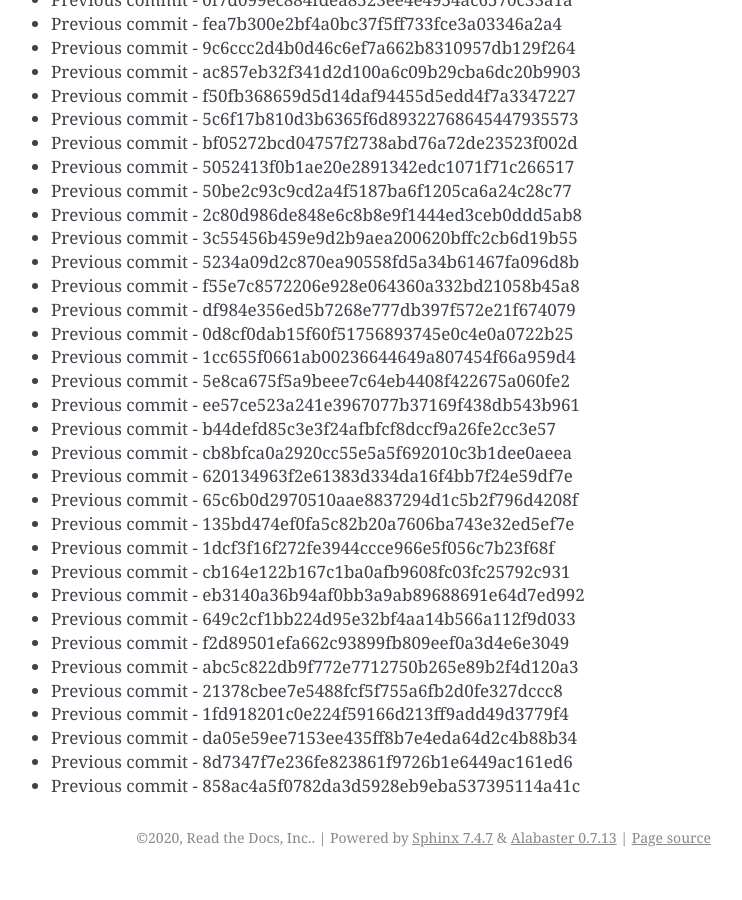
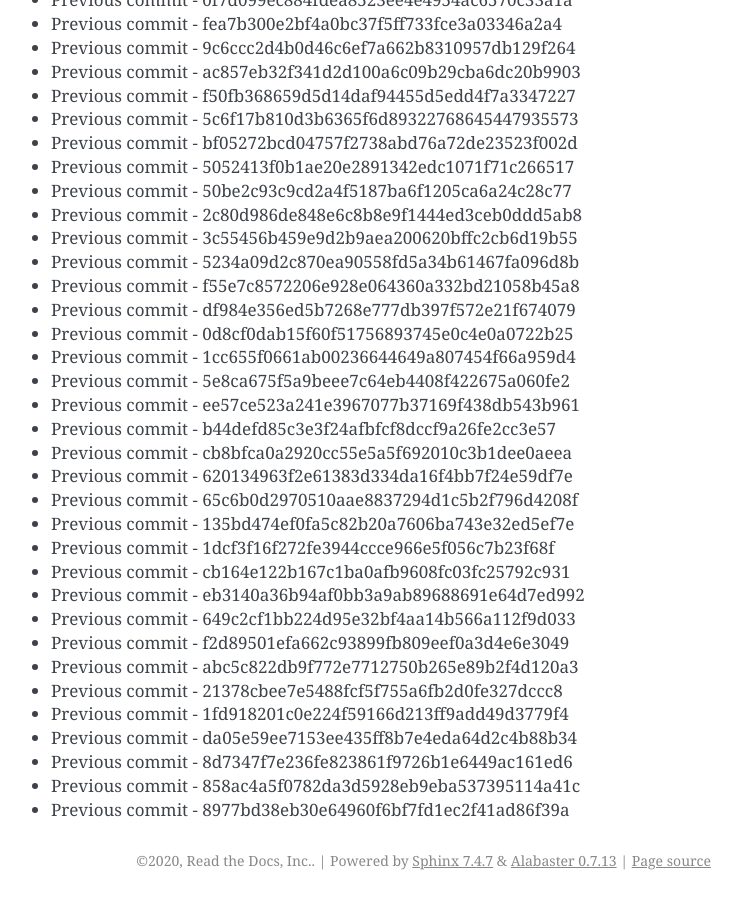
Before and after one commit to readthedocs/rtd-git-stresstest, a Sphinx documentation site: the page built from docs/updates.rst, in a window 1280 px wide and 900 px high, scrolled down 19526 px. Shown: the whole window, without its empty margins (399-1141 px from the left). Built offline with Sphinx 7.4.7, drawn with Linux system fonts in a browser that asks for light colours; before the commit the page ends 20403 px from its top, so only the background shows below that.

Commit message:
Generating commit from previous: 8977bd38eb30e64960f6bf7fd1ec2f41ad86f39a

```diff
--- a/docs/updates.rst
+++ b/docs/updates.rst
@@ -852,3 +852,4 @@ It can be tested for any performance characteristics.
 * Previous commit - da05e59ee7153ee435ff8b7e4eda64d2c4b88b34
 * Previous commit - 8d7347f7e236fe823861f9726b1e6449ac161ed6
 * Previous commit - 858ac4a5f0782da3d5928eb9eba537395114a41c
+* Previous commit - 8977bd38eb30e64960f6bf7fd1ec2f41ad86f39a
```
